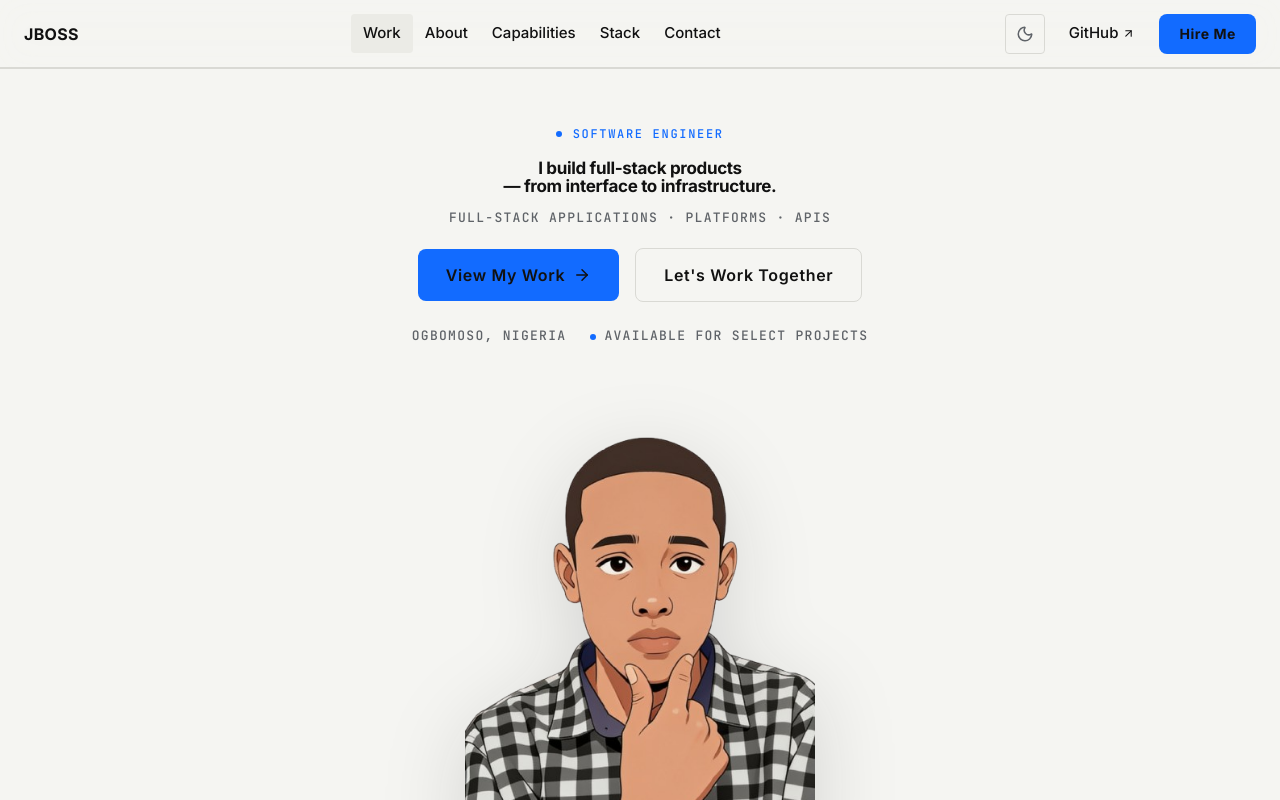
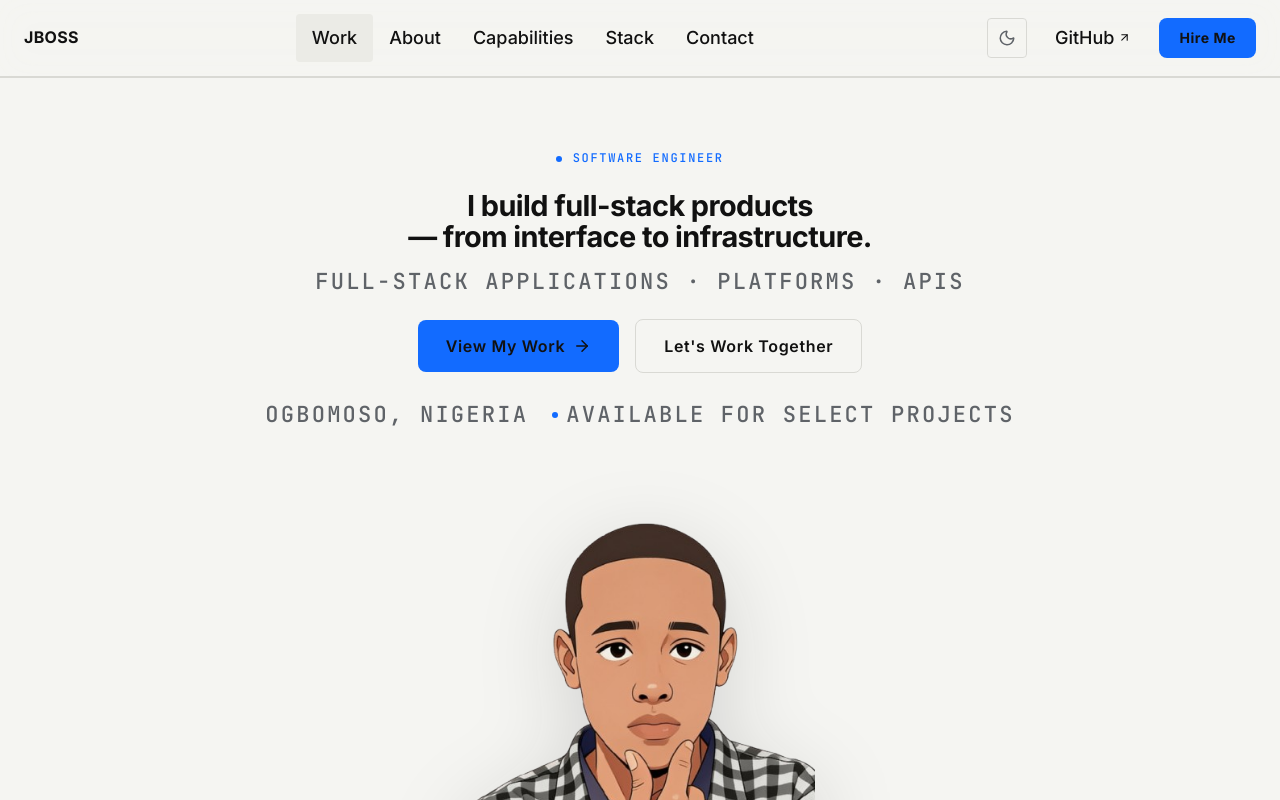
Before and after one commit to jerryboss322/Portfolio, a React (Vite) app: page /#/ in a window 1280 px wide. Shown: the top 800 px of the page. Built offline with nearby package versions, Linux system fonts and the light colour scheme.

Commit message:
increase homepage text sizes by 70%

```diff
--- a/src/styles/global.css
+++ b/src/styles/global.css
@@ -42,12 +42,12 @@
 
 /* --- Typography & motion tokens --- */
 :root {
-  --fs-hero: clamp(2.5rem, 4vw, 3.5rem);
-  --fs-h2: clamp(1.75rem, 3vw, 2.5rem);
-  --fs-h3: clamp(1.25rem, 2vw, 1.5rem);
-  --fs-body: 1.0625rem;
-  --fs-meta: 0.8125rem;
-  --fs-label: 0.75rem;
+  --fs-hero: clamp(4.25rem, 6.8vw, 5.95rem);
+  --fs-h2: clamp(2.975rem, 5.1vw, 4.25rem);
+  --fs-h3: clamp(2.125rem, 3.4vw, 2.55rem);
+  --fs-body: 1.80625rem;
+  --fs-meta: 1.38125rem;
+  --fs-label: 1.275rem;
 
   --ease-out-expo: cubic-bezier(0.16, 1, 0.3, 1);
   --duration-fast: 150ms;
@@ -88,7 +88,7 @@ body {
   min-height: 100vh;
   font-family: 'Inter', system-ui, -apple-system, BlinkMacSystemFont, 'Segoe UI', sans-serif;
   font-size: var(--fs-body);
-  line-height: 1.75;
+  line-height: 1.8;
   color: var(--text);
   background: var(--bg);
   -webkit-font-smoothing: antialiased;
```
Also changed, not shown: src/styles/tailwind.css.
